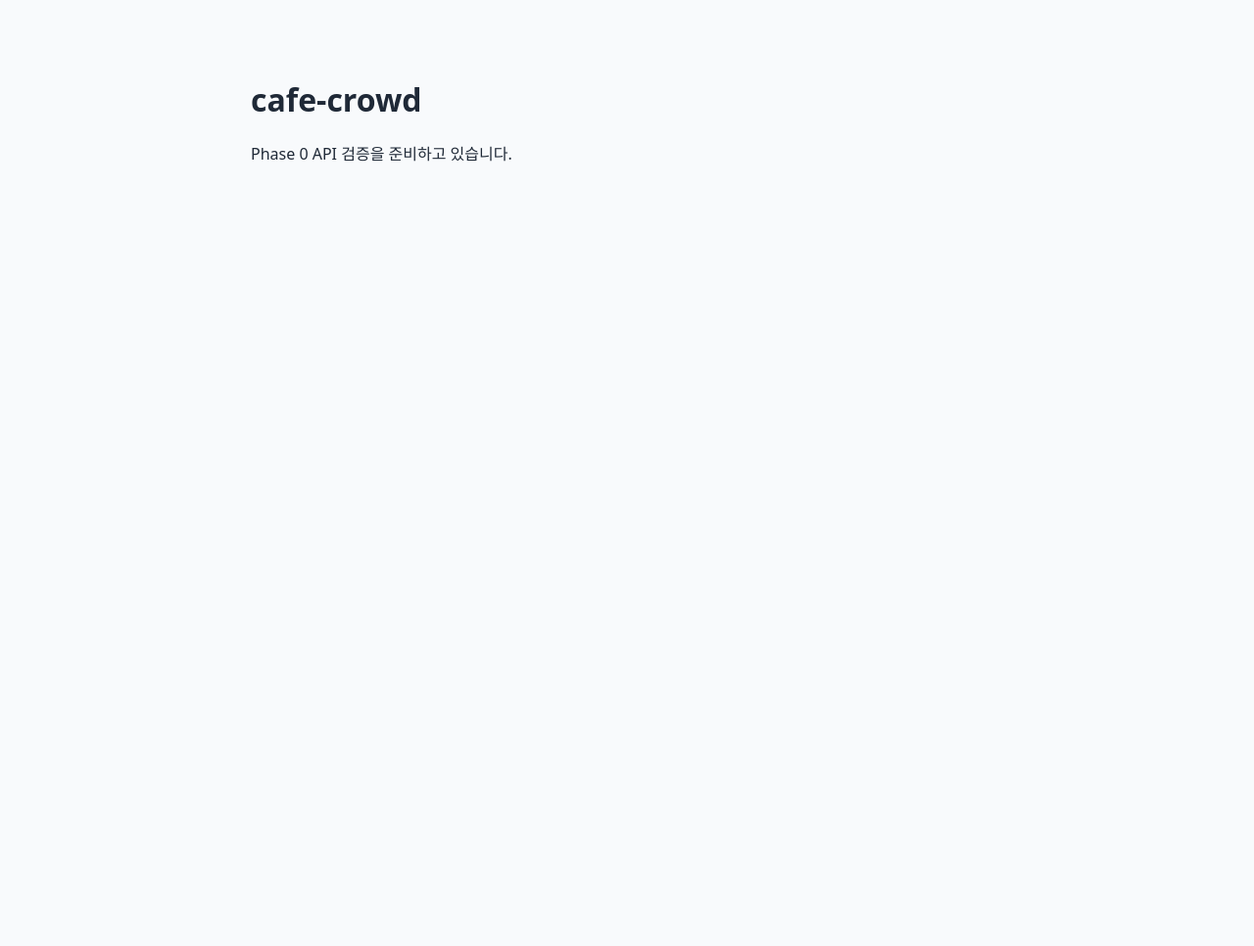
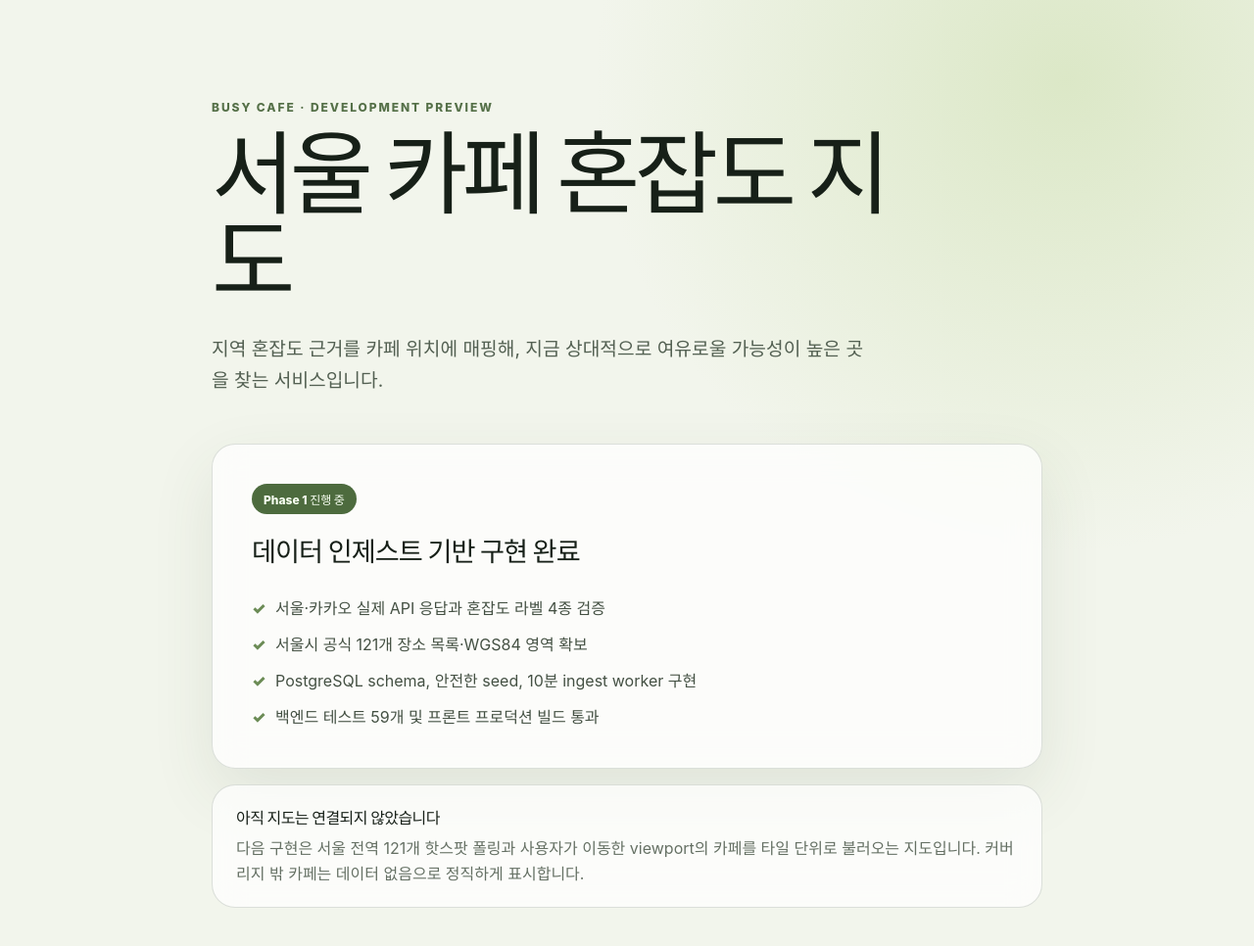
Before and after one commit to Jaemani/BusyCafe, a website built with Vite: page frontend/index.html in a window 1280 px wide. Shown: the whole page at 98% size. Before the commit the page ends 800 px from the top, so only its background shows below. Built offline with nearby package versions, Linux system fonts and the light colour scheme.

Commit message:
feat: show phase 1 development status

```diff
--- a/frontend/index.html
+++ b/frontend/index.html
@@ -11,8 +11,34 @@
   </head>
   <body>
     <main id="app">
-      <h1>cafe-crowd</h1>
-      <p>Phase 0 API 검증을 준비하고 있습니다.</p>
+      <p class="eyebrow">BUSY CAFE · DEVELOPMENT PREVIEW</p>
+      <h1>서울 카페 혼잡도 지도</h1>
+      <p class="lead">
+        지역 혼잡도 근거를 카페 위치에 매핑해, 지금 상대적으로 여유로울 가능성이
+        높은 곳을 찾는 서비스입니다.
+      </p>
+
+      <section class="status-card" aria-labelledby="phase-title">
+        <div>
+          <span class="badge">Phase 1 진행 중</span>
+          <h2 id="phase-title">데이터 인제스트 기반 구현 완료</h2>
+        </div>
+        <ul>
+          <li>서울·카카오 실제 API 응답과 혼잡도 라벨 4종 검증</li>
+          <li>서울시 공식 121개 장소 목록·WGS84 영역 확보</li>
+          <li>PostgreSQL schema, 안전한 seed, 10분 ingest worker 구현</li>
+          <li>백엔드 테스트 59개 및 프론트 프로덕션 빌드 통과</li>
+        </ul>
+      </section>
+
+      <section class="notice" aria-labelledby="next-title">
+        <h2 id="next-title">아직 지도는 연결되지 않았습니다</h2>
+        <p>
+          다음 구현은 서울 전역 121개 핫스팟 폴링과 사용자가 이동한 viewport의
+          카페를 타일 단위로 불러오는 지도입니다. 커버리지 밖 카페는 데이터 없음으로
+          정직하게 표시합니다.
+        </p>
+      </section>
     </main>
     <script type="module" src="/src/main.ts"></script>
   </body>
--- a/frontend/src/style.css
+++ b/frontend/src/style.css
@@ -1,15 +1,115 @@
 :root {
-  font-family: system-ui, sans-serif;
-  color: #1f2937;
-  background: #f8fafc;
+  font-family: Inter, Pretendard, system-ui, sans-serif;
+  color: #172018;
+  background: #f2f5ec;
+  font-synthesis: none;
 }
 
 body {
   margin: 0;
+  min-width: 20rem;
+  min-height: 100vh;
+  background:
+    radial-gradient(circle at 85% 8%, rgb(210 226 183 / 70%), transparent 30rem),
+    #f2f5ec;
 }
 
 #app {
-  max-width: 48rem;
-  margin: 5rem auto;
-  padding: 0 1.5rem;
+  box-sizing: border-box;
+  width: min(100%, 56rem);
+  margin: 0 auto;
+  padding: clamp(3rem, 8vw, 7rem) 1.5rem;
 }
+
+.eyebrow {
+  margin: 0 0 1rem;
+  color: #557048;
+  font-size: 0.75rem;
+  font-weight: 800;
+  letter-spacing: 0.16em;
+}
+
+h1 {
+  max-width: 12ch;
+  margin: 0;
+  font-size: clamp(2.6rem, 8vw, 5.8rem);
+  line-height: 0.96;
+  letter-spacing: -0.06em;
+}
+
+.lead {
+  max-width: 42rem;
+  margin: 1.75rem 0 3rem;
+  color: #536052;
+  font-size: clamp(1rem, 2vw, 1.2rem);
+  line-height: 1.7;
+}
+
+.status-card,
+.notice {
+  border: 1px solid rgb(54 72 49 / 16%);
+  border-radius: 1.5rem;
+  background: rgb(255 255 255 / 72%);
+  box-shadow: 0 1.5rem 4rem rgb(61 79 48 / 10%);
+  backdrop-filter: blur(1rem);
+}
+
+.status-card {
+  padding: clamp(1.5rem, 4vw, 2.5rem);
+}
+
+.badge {
+  display: inline-block;
+  border-radius: 999px;
+  padding: 0.45rem 0.75rem;
+  color: #f8fff2;
+  background: #4d6b3e;
+  font-size: 0.75rem;
+  font-weight: 800;
+}
+
+h2 {
+  margin: 1rem 0;
+  font-size: clamp(1.25rem, 3vw, 1.7rem);
+  letter-spacing: -0.035em;
+}
+
+ul {
+  display: grid;
+  gap: 0.75rem;
+  margin: 1.75rem 0 0;
+  padding: 0;
+  list-style: none;
+}
+
+li {
+  position: relative;
+  padding-left: 1.5rem;
+  color: #445043;
+  line-height: 1.55;
+}
+
+li::before {
+  position: absolute;
+  left: 0;
+  color: #6b8b55;
+  content: "✓";
+  font-weight: 900;
+}
+
+.notice {
+  margin-top: 1rem;
+  padding: 1.25rem 1.5rem;
+  box-shadow: none;
+}
+
+.notice h2 {
+  margin: 0 0 0.5rem;
+  font-size: 1rem;
+}
+
+.notice p {
+  margin: 0;
+  color: #657064;
+  line-height: 1.6;
+}
```
Also changed, not shown: docs/CHANGELOG.md.
